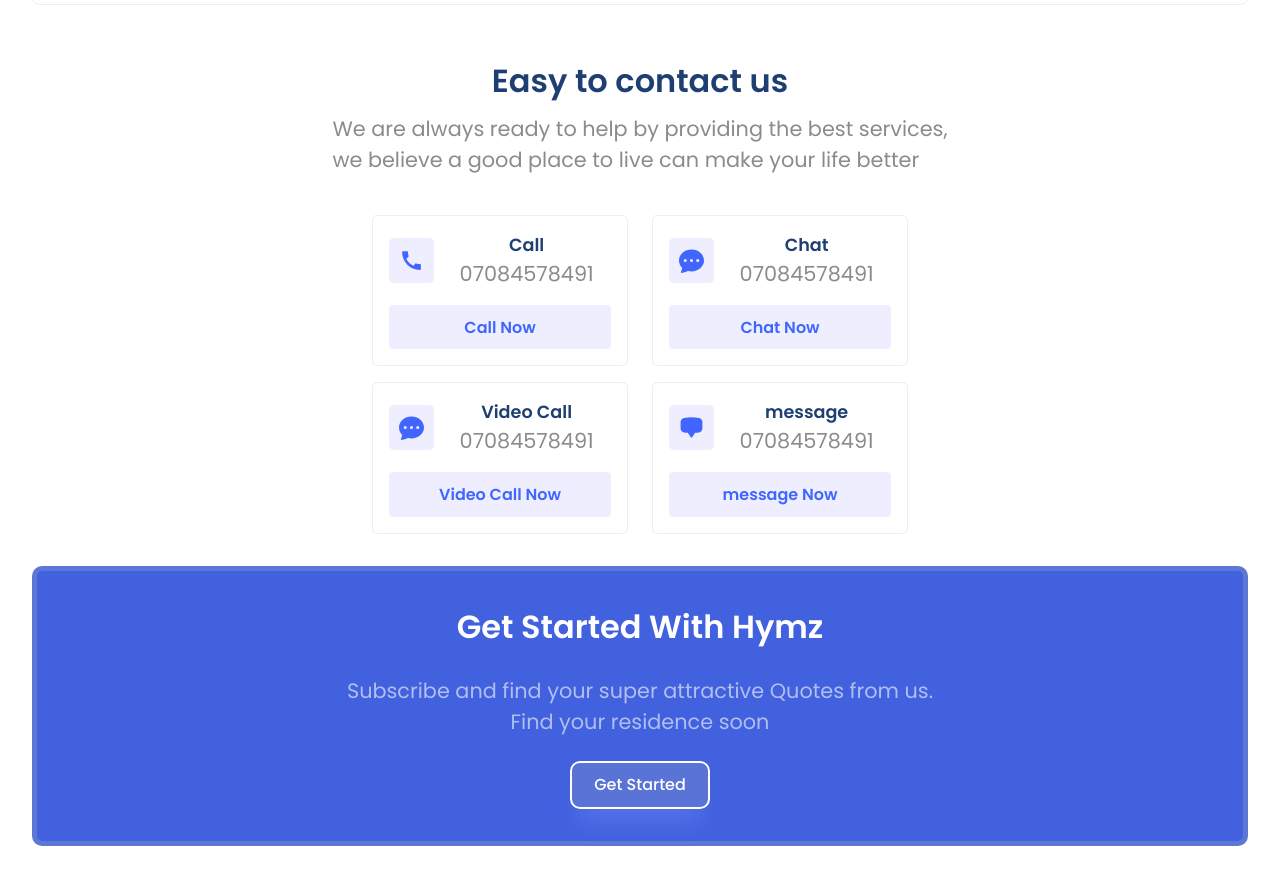
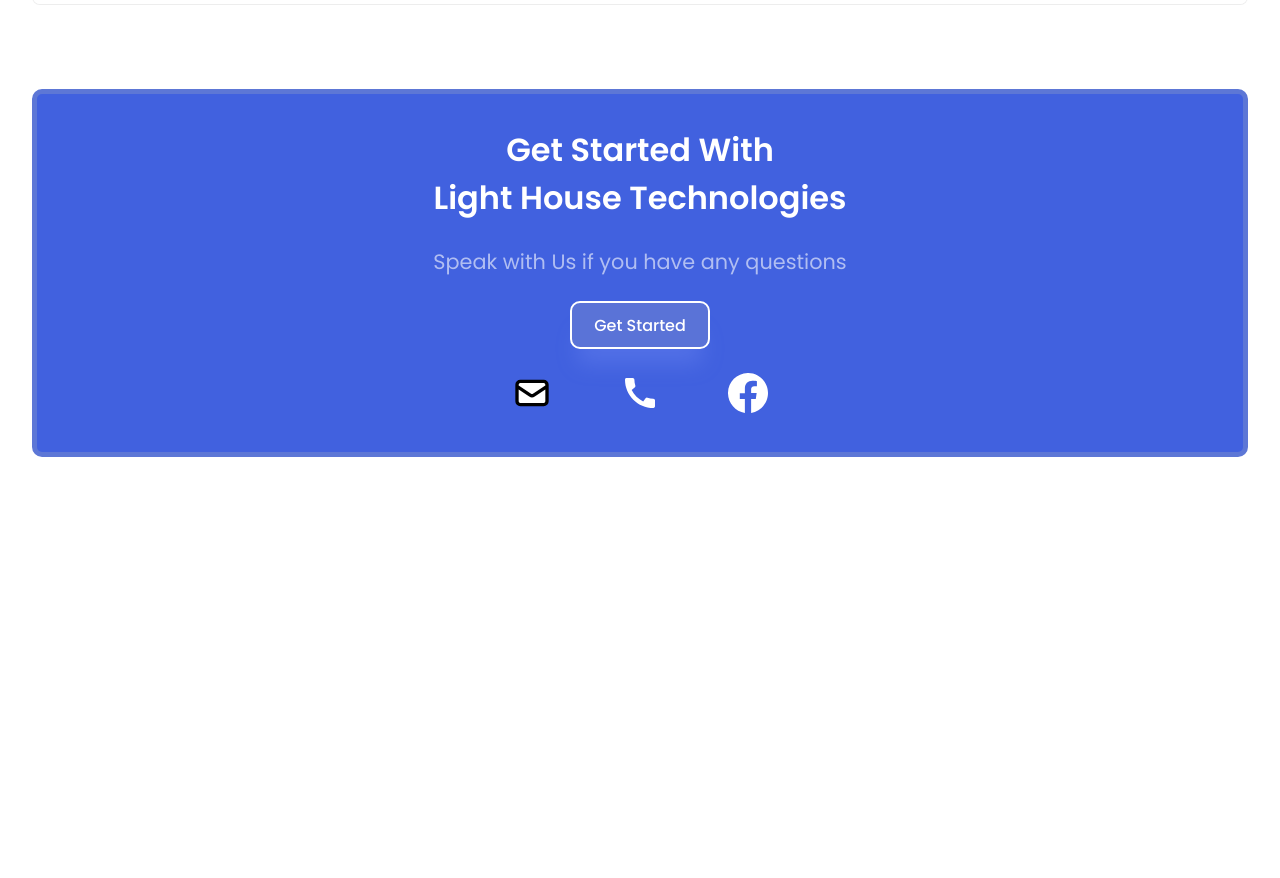
Before and after one commit to Richez003/Forex, a React (Vite) app: page / in a window 1280 px wide. Shown: the part 1916-2794 px from the top of the page. After the commit the page ends 2405 px from the top, so only its background shows below. Built offline with nearby package versions, Linux system fonts and the light colour scheme.

Commit message:
modified get statred component

```diff
--- a/Components/GetStarted/GetStarted.css
+++ b/Components/GetStarted/GetStarted.css
@@ -22,3 +22,20 @@
     box-shadow: var(--shadow);
     border-radius: 10px;
 }
+
+.social-icon svg {
+    fill: white;
+    gap: 5rem;
+}
+
+.social-icon svg:hover {}
+
+.social-icon>a {
+    gap: 10rem;
+    padding: 2rem;
+}
+
+.social-icon> {
+    gap: 10rem;
+    padding: 2rem;
+}
--- a/Components/GetStarted/GetStarted.jsx
+++ b/Components/GetStarted/GetStarted.jsx
@@ -1,16 +1,28 @@
 import React from 'react'
 import './GetStarted.css'
+import { HiOutlineMail } from "react-icons/hi";
+// import { FaPhoneVolume } from "react-icons/fa6";
+import { MdCall } from "react-icons/md";
+import { FaInstagram } from "react-icons/fa";
+import { BsFacebook } from "react-icons/bs";
+
 
 const GetStarted = () => {
   return (
   <section className="g-wrapper">
     <div className="paddings innerWidth g-container">
         <div className="flexColCenter inner-container">
-            <span className='primaryText'>Get Started With Hymz</span>
-            <span className='secondaryText'>Subscribe and find your super attractive Quotes from us. <br/> Find your residence soon </span>
+            <span className='primaryText'>Get Started With <br/>Light House Technologies</span>
+            <span className='secondaryText'>Speak with Us if you have any questions</span>
             <div className="button">
-              <a href='mailto: richemonday@gmail.com'>Get Started</a>
+              Get Started
             </div>
+            <div className="social-icon">
+            <a href='mailto: richemonday@gmail.com'> <HiOutlineMail size={40}/></a>
+            <a href='tel: +2348148241977'> <MdCall size={40} /></a>
+            <a href={`https://www.facebook.com/michael.friday.5030927?mibextid=ZbWKwL`}> <BsFacebook size={40} /></a>
+            </div>
+
         </div>
     </div>
   </section>
--- a/src/App.jsx
+++ b/src/App.jsx
@@ -18,7 +18,6 @@
       </div>
    <Residencies/>
    <Value/>
-   <Contact/>
    <GetStarted/>
    <Footer/>
     </div>
```
